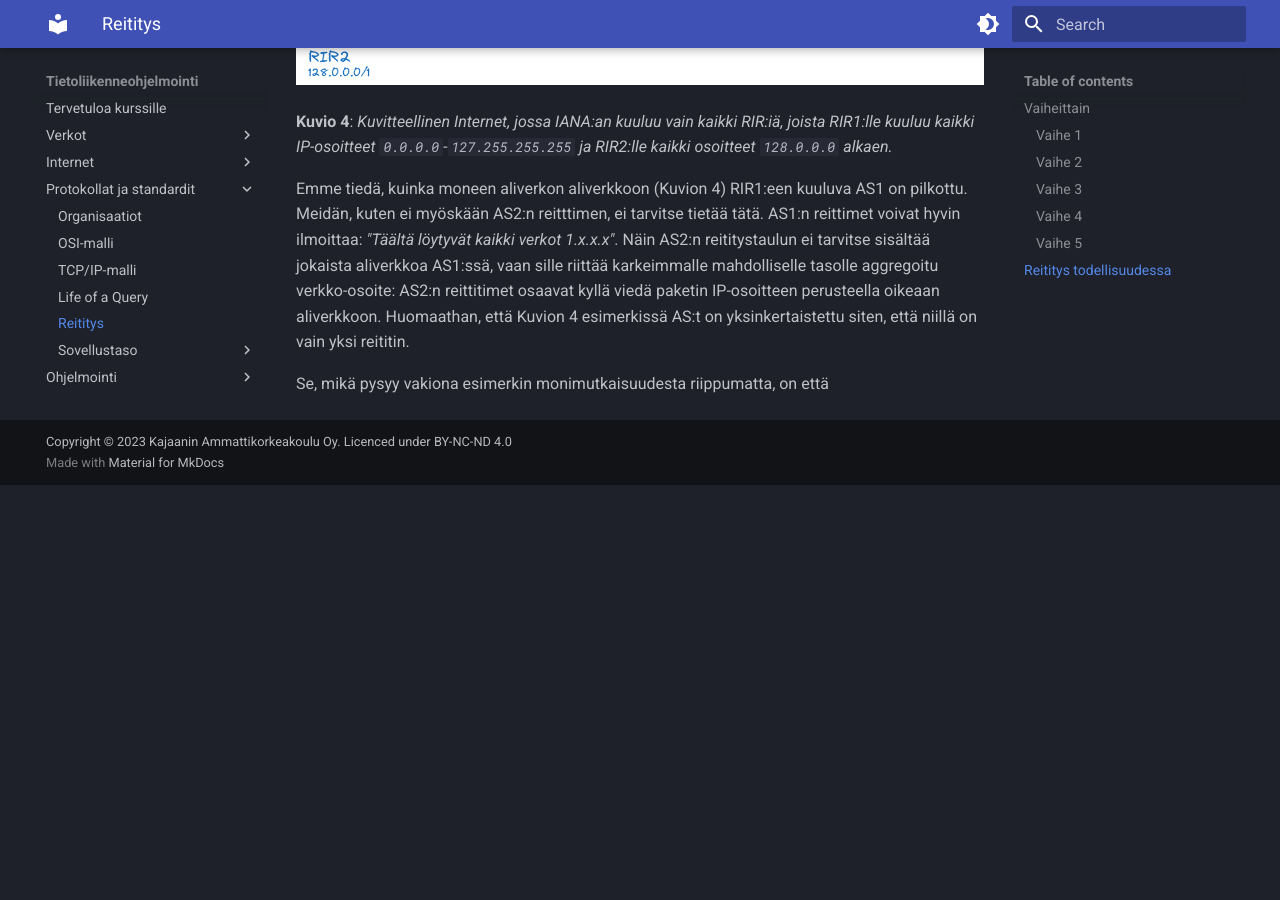
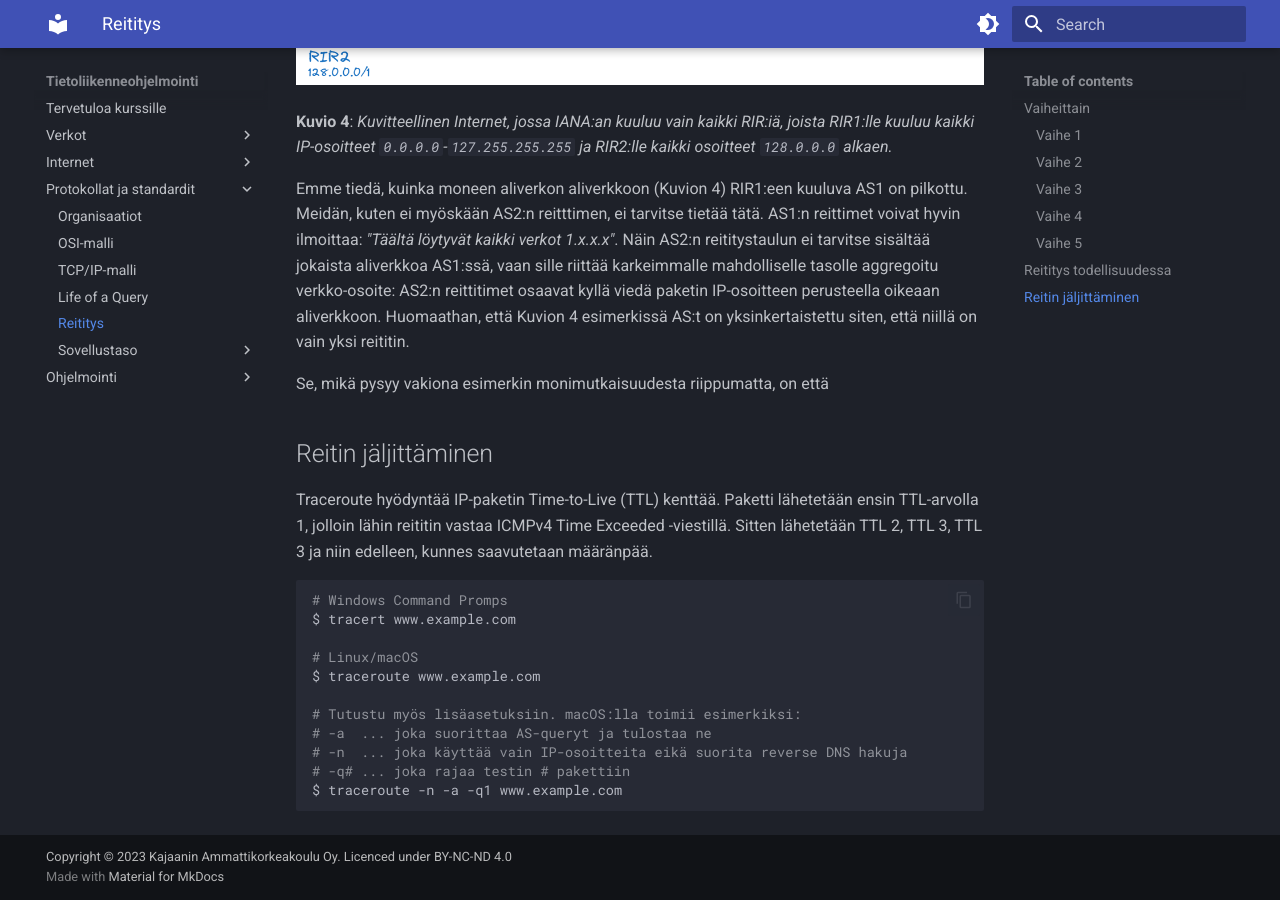
Before and after one commit to sourander/tietoliikenneohjelmointi, an MkDocs documentation site: the page built from docs/protokollat_ja_standardit/reititys.md, in a window 1280 px wide and 900 px high, scrolled down 5519 px. Built offline with MkDocs 1.6.1 and Material for MkDocs 9.7.7, drawn with Linux system fonts in a browser that asks for light colours; before the commit the page ends 6004 px from its top, so only the background shows below that.

Commit message:
Added tracert

````diff
--- a/docs/protokollat_ja_standardit/reititys.md
+++ b/docs/protokollat_ja_standardit/reititys.md
@@ -91,3 +91,21 @@ Lyhin reitti reitittimien läpi ratkaistaan, milläpä muulla kuin, protokollall
 Emme tiedä, kuinka moneen aliverkon aliverkkoon (Kuvion 4) RIR1:een kuuluva AS1 on pilkottu. Meidän, kuten ei myöskään AS2:n reitttimen, ei tarvitse tietää tätä. AS1:n reittimet voivat hyvin ilmoittaa: *"Täältä löytyvät kaikki verkot 1.x.x.x"*. Näin AS2:n reititystaulun ei tarvitse sisältää jokaista aliverkkoa AS1:ssä, vaan sille riittää karkeimmalle mahdolliselle tasolle aggregoitu verkko-osoite: AS2:n reittitimet osaavat kyllä viedä paketin IP-osoitteen perusteella oikeaan aliverkkoon. Huomaathan, että Kuvion 4 esimerkissä AS:t on yksinkertaistettu siten, että niillä on vain yksi reititin.
 
 Se, mikä pysyy vakiona esimerkin monimutkaisuudesta riippumatta, on että
+
+## Reitin jäljittäminen
+
+Traceroute hyödyntää IP-paketin Time-to-Live (TTL) kenttää. Paketti lähetetään ensin TTL-arvolla 1, jolloin lähin reititin vastaa ICMPv4 Time Exceeded -viestillä. Sitten lähetetään TTL 2, TTL 3, TTL 3 ja niin edelleen, kunnes saavutetaan määränpää.
+
+```bash
+# Windows Command Promps
+$ tracert www.example.com
+
+# Linux/macOS
+$ traceroute www.example.com
+
+# Tutustu myös lisäasetuksiin. macOS:lla toimii esimerkiksi:
+# -a  ... joka suorittaa AS-queryt ja tulostaa ne
+# -n  ... joka käyttää vain IP-osoitteita eikä suorita reverse DNS hakuja
+# -q# ... joka rajaa testin # pakettiin
+$ traceroute -n -a -q1 www.example.com
+```
````
